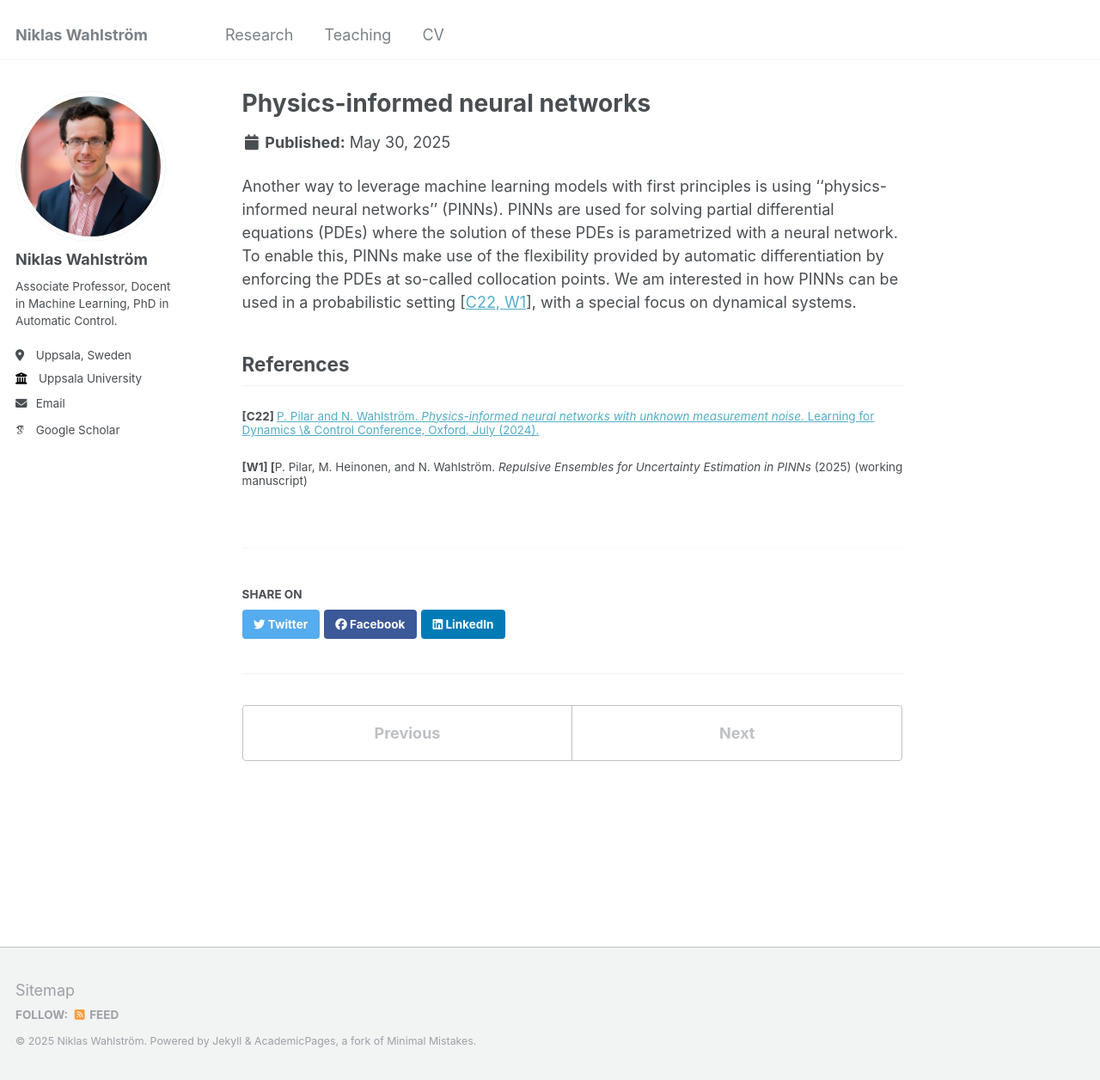
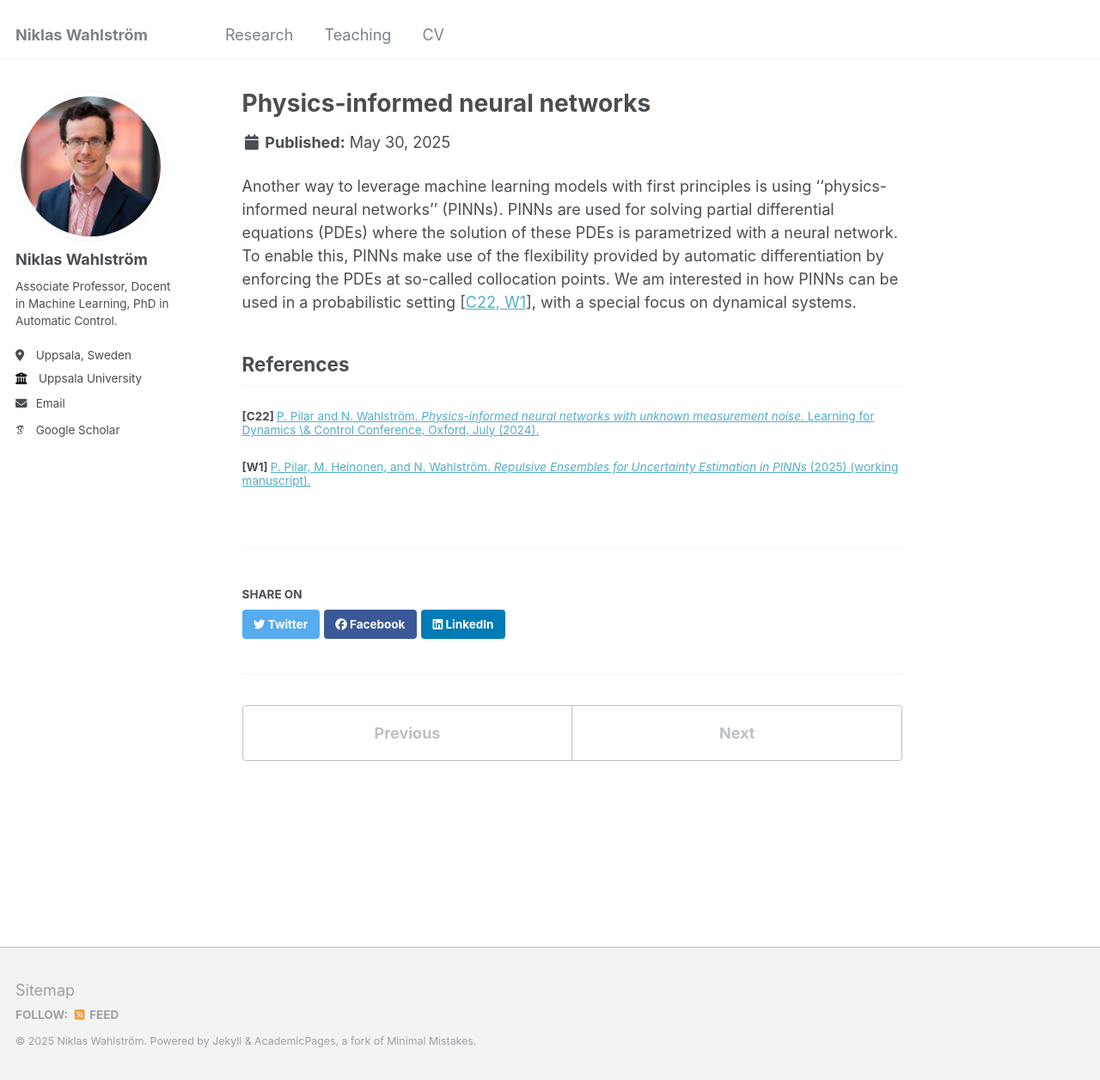
Before and after one commit to nikwa/nikwa.github.io, a Jekyll site: the page built from _portfolio/2_pinns.md, in a window 1280 px wide and 1256 px high. Shown: the whole window at 86% size. Built offline with Jekyll 4.4.1, drawn with Linux system fonts in a browser that asks for light colours; some web fonts are replaced; part of the change alters nothing that is shown.

Commit message:
PINNs update

```diff
--- a/_portfolio/2_pinns.md
+++ b/_portfolio/2_pinns.md
@@ -10,4 +10,4 @@ Another way to leverage machine learning models with first principles is using '
 
 ###### \[C22\] [<SPAN STYLE="font-weight:normal">P. Pilar and N. Wahlström. _Physics-informed neural networks with unknown measurement noise._ Learning for Dynamics \& Control Conference, Oxford, July (2024).</SPAN>](https://proceedings.mlr.press/v242/pilar24a.html)
 
-###### \[W1\] [<SPAN STYLE="font-weight:normal">P. Pilar, M. Heinonen, and N. Wahlström. _Repulsive Ensembles for Uncertainty Estimation in PINNs_ (2025) (working manuscript)
+###### \[W1\] [<SPAN STYLE="font-weight:normal">P. Pilar, M. Heinonen, and N. Wahlström. _Repulsive Ensembles for Uncertainty Estimation in PINNs_ (2025) (working manuscript).</SPAN>](https://arxiv.org/abs/2505.17308)
```
